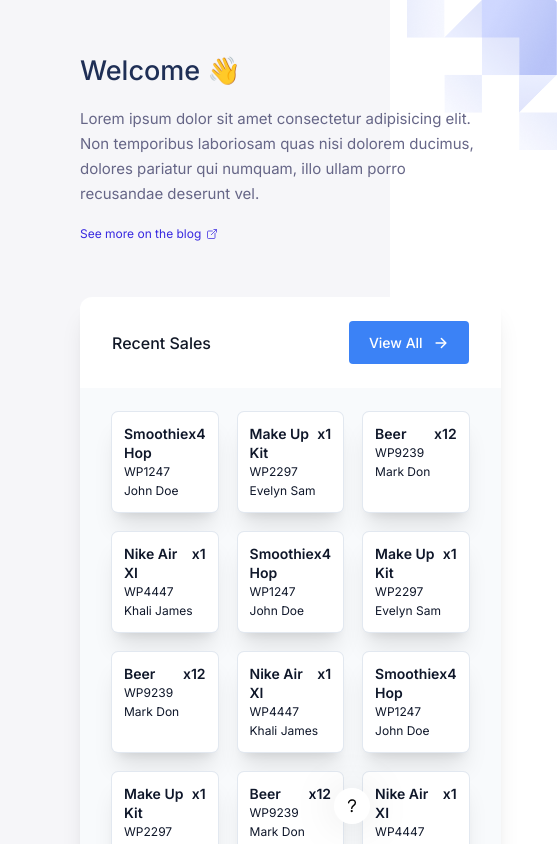
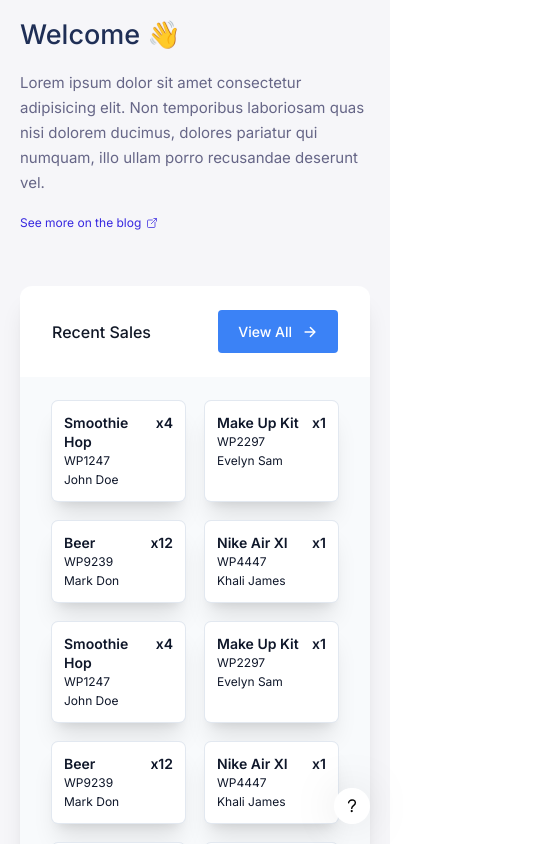
Before and after one commit to Adebesin-Cell/invoice-generator, a React (Create React App) app: page /dashboard in a window 390 px wide. Shown: the top 844 px of the page, 557 px wide, since content can reach past the window. Built offline with nearby package versions, Linux system fonts and the light colour scheme.

Commit message:
updating UI

```diff
--- a/src/components/dashboard/Dashboard.module.scss
+++ b/src/components/dashboard/Dashboard.module.scss
@@ -5,6 +5,11 @@
     &__container {
         padding: calc(var(--span-xl) + 6px);
         min-height: 100%;
+
+        @media only screen and (max-width: 600px) {
+            padding-top: var(--span-l);
+            padding: var(--span-s);
+        }
     }
 
     &__overlay {
@@ -12,16 +17,25 @@
         top: 0px;
         right: 0px;
 
+        @media only screen and (max-width: 600px) {
+            display: none;
+        }
+
         &-image {
             display: block;
             width: 150px;
             height: 150px;
+
         }
     }
 
     &__intro {
         padding-left: calc(var(--span-s) + 4px);
         padding-bottom: calc(var(--span-xl) + 6px);
+
+        @media only screen and (max-width: 600px) {
+            padding-left: 0px;
+        }
     }
 
     &__heading {
@@ -72,6 +86,10 @@
         @media only screen and (max-width: 1200px) {
             max-width: 95%;
         }
+
+        @media only screen and (max-width: 600px) {
+            max-width: 100%;
+        }
     }
 
     &__go {
@@ -110,11 +128,19 @@
         @media only screen and (max-width: 1200px) {
             grid-template-columns: 1fr;
         }
+
+        @media only screen and (max-width: 600px) {
+            padding-left: 0px;
+        }
     }
 
     &__products {
         padding-top: var(--span-xl);
         padding-left: calc(var(--span-s) + 4px);
+
+        @media only screen and (max-width: 600px) {
+            padding-left: 0px;
+        }
     }
 
     &__external {
@@ -398,6 +424,10 @@
         grid-template-columns: repeat(3, 1fr);
         gap: var(--span-s);
         list-style-type: none;
+
+        @media only screen and (max-width: 600px) {
+            grid-template-columns: repeat(2, 1fr);
+        }
     }
 
     &__item {
@@ -514,6 +544,10 @@
 
             @media only screen and (max-width: 1200px) {
                 grid-template-columns: repeat(2, 1fr);
+            }
+
+            @media only screen and (max-width: 600px) {
+                grid-template-columns: repeat(1, 1fr);
             }
         }
 
```
